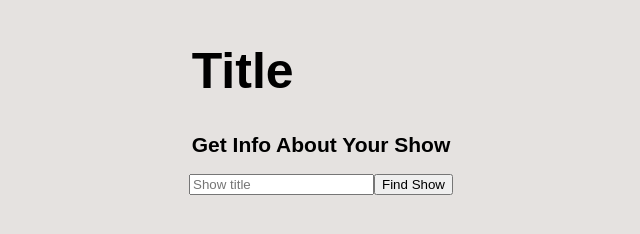
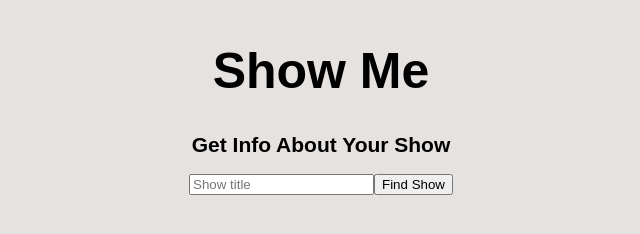
Before and after one commit to ivank710/Compare-Shows, a website built with webpack: page index.html in a window 1280 px wide. Shown: the whole page, without its empty margins (319-959 px from the left). Built offline with nearby package versions, Linux system fonts and the light colour scheme.

Commit message:
Change title

```diff
--- a/index.html
+++ b/index.html
@@ -39,7 +39,7 @@
   <main id='main'></main>
   <div class="header-container">
     <div class="header-box">
-      <h1 class="title">Title</h1>
+      <h1 class="title">Show Me</h1>
       <h2>Get Info About Your Show</h2>
     </div>
   </div>
--- a/main.css
+++ b/main.css
@@ -9,6 +9,8 @@
 }
 
 .title{
+  display: flex;
+  justify-content: center;
   font-size: 50px;
 
 }
```
